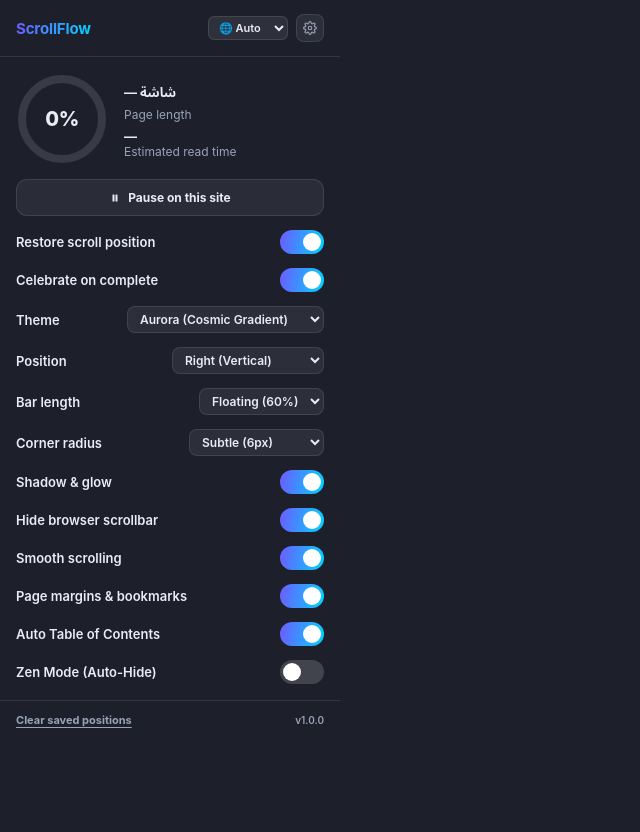
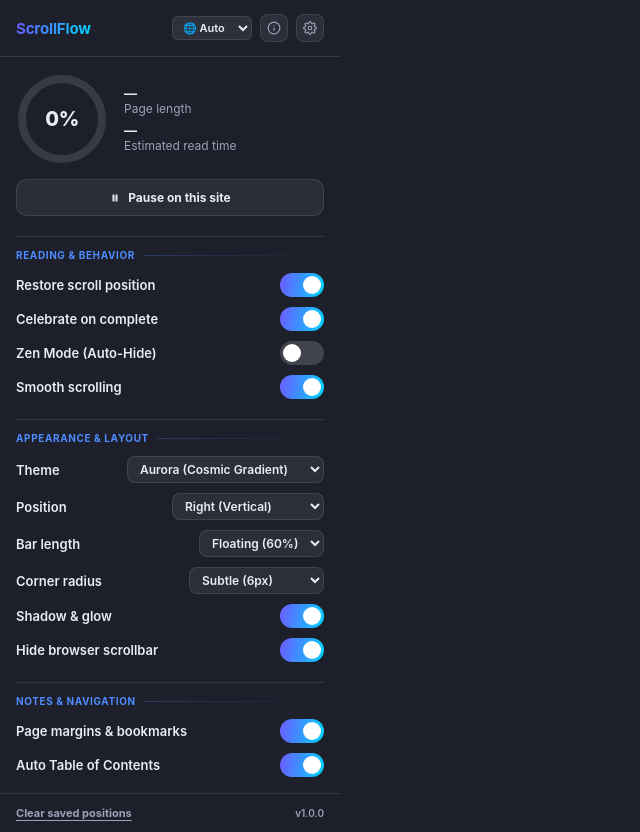
Before and after one commit to 7usien/scrollflow, a website built with Vite: page src/popup/popup.html in a window 1280 px wide. Shown: the whole page, without its empty margins (0-640 px from the left). Before the commit the page ends 800 px from the top, so only its background shows below. Built offline with nearby package versions, Linux system fonts and the light colour scheme; some packages are replaced by stand-ins of ours; no server answers.

Commit message:
feat(popup): add about button, fix placeholder locale, and group controls into titled sections

```diff
--- a/src/popup/popup.css
+++ b/src/popup/popup.css
@@ -222,6 +222,38 @@ header .gear:hover {
   border-color: rgba(255, 255, 255, 0.2);
 }
 
+.popup-section {
+  display: flex;
+  flex-direction: column;
+  gap: 10px;
+  padding-top: 12px;
+  margin-top: 6px;
+  border-top: 1px solid var(--sf-border);
+}
+
+.popup-section-title {
+  font-size: 10px;
+  font-weight: 700;
+  text-transform: uppercase;
+  letter-spacing: 0.06em;
+  color: var(--sf-brand-mid);
+  display: flex;
+  align-items: center;
+  gap: 8px;
+  margin-bottom: 2px;
+}
+
+.popup-section-title::after {
+  content: "";
+  flex: 1;
+  height: 1px;
+  background: linear-gradient(90deg, rgba(78, 140, 255, 0.25), transparent);
+}
+
+body[dir="rtl"] .popup-section-title::after {
+  background: linear-gradient(-90deg, rgba(78, 140, 255, 0.25), transparent);
+}
+
 .row {
   display: flex;
   justify-content: space-between;
--- a/src/popup/popup.html
+++ b/src/popup/popup.html
@@ -22,7 +22,14 @@
         <option value="de">Deutsch</option>
         <option value="hi">हिन्दी</option>
       </select>
-      <button class="gear" id="optionsBtn" aria-label="الإعدادات">
+      <button class="gear" id="aboutBtn" title="حول ودعم المطور / About & Support" aria-label="About & Support">
+        <svg width="14" height="14" viewBox="0 0 24 24" fill="none" stroke="currentColor" stroke-width="2" stroke-linecap="round" stroke-linejoin="round">
+          <circle cx="12" cy="12" r="10"/>
+          <line x1="12" y1="16" x2="12" y2="12"/>
+          <line x1="12" y1="8" x2="12.01" y2="8"/>
+        </svg>
+      </button>
+      <button class="gear" id="optionsBtn" title="الإعدادات / Settings" aria-label="الإعدادات">
         <svg width="14" height="14" viewBox="0 0 24 24" fill="none" stroke="currentColor" stroke-width="2" stroke-linecap="round" stroke-linejoin="round">
           <circle cx="12" cy="12" r="3"/>
           <path d="M19.4 15a1.7 1.7 0 0 0 .3 1.9l.1.1a2 2 0 1 1-2.8 2.8l-.1-.1a1.7 1.7 0 0 0-1.9-.3 1.7 1.7 0 0 0-1 1.5V21a2 2 0 1 1-4 0v-.1A1.7 1.7 0 0 0 9 19.4a1.7 1.7 0 0 0-1.9.3l-.1.1a2 2 0 1 1-2.8-2.8l.1-.1a1.7 1.7 0 0 0 .3-1.9 1.7 1.7 0 0 0-1.5-1H3a2 2 0 1 1 0-4h.1A1.7 1.7 0 0 0 4.6 9a1.7 1.7 0 0 0-.3-1.9l-.1-.1a2 2 0 1 1 2.8-2.8l.1.1a1.7 1.7 0 0 0 1.9.3H9a1.7 1.7 0 0 0 1-1.5V3a2 2 0 1 1 4 0v.1a1.7 1.7 0 0 0 1 1.5 1.7 1.7 0 0 0 1.9-.3l.1-.1a2 2 0 1 1 2.8 2.8l-.1.1a1.7 1.7 0 0 0-.3 1.9V9a1.7 1.7 0 0 0 1.5 1H21a2 2 0 1 1 0 4h-.1a1.7 1.7 0 0 0-1.5 1z"/>
@@ -49,7 +56,7 @@
         <div class="pct" id="donutPct">0%</div>
       </div>
       <div class="stats">
-        <div><b id="statScreens">— شاشة</b><br/><span id="lblScreens">طول الصفحة</span></div>
+        <div><b id="statScreens">—</b><br/><span id="lblScreens">طول الصفحة</span></div>
         <div><b id="statTime">—</b><br/><span id="lblTime">وقت قراءة مُقدَّر</span></div>
       </div>
     </div>
@@ -62,16 +69,28 @@
       <span id="siteBtnText">إيقاف على هذا الموقع</span>
     </button>
 
+    <div class="popup-section">
+      <div class="popup-section-title" id="secReadingTitle">تجربة القراءة</div>
       <div class="row">
         <span id="lblRestore">استعادة موضع التمرير</span>
         <div class="switch" id="restoreSwitch" role="switch" aria-checked="true" tabindex="0"></div>
       </div>
-
       <div class="row">
         <span id="lblCelebrate">احتفال عند الإكمال</span>
         <div class="switch" id="celebrateSwitch" role="switch" aria-checked="true" tabindex="0"></div>
       </div>
+      <div class="row">
+        <span id="lblZenMode">وضع القراءة الهادئ</span>
+        <div class="switch" id="zenModeSwitch" role="switch" aria-checked="false" tabindex="0"></div>
+      </div>
+      <div class="row">
+        <span id="lblSmoothScroll">تصفح سلس للصفحة</span>
+        <div class="switch" id="smoothScrollSwitch" role="switch" aria-checked="true" tabindex="0"></div>
+      </div>
+    </div>
 
+    <div class="popup-section">
+      <div class="popup-section-title" id="secAppearanceTitle">المظهر والتخطيط</div>
       <div class="row">
         <span id="lblTheme">الستايل</span>
         <select id="themeSelect">
@@ -83,7 +102,6 @@
           <option value="mono">Mono (رمادي كلاسيكي)</option>
         </select>
       </div>
-
       <div class="row">
         <span id="lblPosition">الموضع</span>
         <select id="positionSelect">
@@ -93,7 +111,6 @@
           <option value="bottom">أسفل (أفقي)</option>
         </select>
       </div>
-
       <div class="row">
         <span id="lblLength">امتداد الشريط</span>
         <select id="lengthSelect">
@@ -101,7 +118,6 @@
           <option value="full">كامل 100%</option>
         </select>
       </div>
-
       <div class="row">
         <span id="lblRadius">انحناء الحواف</span>
         <select id="radiusSelect">
@@ -110,35 +126,26 @@
           <option value="sharp">مستطيلة حادة (2px)</option>
         </select>
       </div>
-
       <div class="row">
         <span id="lblShadow">إظهار الظل والتوهج</span>
         <div class="switch" id="shadowSwitch" role="switch" aria-checked="true" tabindex="0"></div>
       </div>
-
       <div class="row">
         <span id="lblHideScrollbar">إخفاء سكرول المتصفح</span>
         <div class="switch" id="hideScrollbarSwitch" role="switch" aria-checked="true" tabindex="0"></div>
       </div>
-
-    <div class="row">
-      <span id="lblSmoothScroll">تصفح سلس للصفحة</span>
-      <div class="switch" id="smoothScrollSwitch" role="switch" aria-checked="true" tabindex="0"></div>
     </div>
 
+    <div class="popup-section">
+      <div class="popup-section-title" id="secNavigationTitle">الهوامش والفهرس</div>
       <div class="row">
         <span id="lblBookmarks">هوامش ونقاط الصفحة</span>
         <div class="switch" id="bookmarksSwitch" role="switch" aria-checked="true" tabindex="0"></div>
       </div>
-
       <div class="row">
         <span id="lblAutoToc">فهرس العناوين</span>
         <div class="switch" id="autoTocSwitch" role="switch" aria-checked="true" tabindex="0"></div>
       </div>
-
-    <div class="row">
-      <span id="lblZenMode">وضع القراءة الهادئ</span>
-      <div class="switch" id="zenModeSwitch" role="switch" aria-checked="false" tabindex="0"></div>
     </div>
   </div>
 
--- a/src/popup/popup.ts
+++ b/src/popup/popup.ts
@@ -41,11 +41,16 @@ const smoothScrollSwitch = document.getElementById('smoothScrollSwitch');
 const bookmarksSwitch = document.getElementById('bookmarksSwitch');
 const autoTocSwitch = document.getElementById('autoTocSwitch');
 const zenModeSwitch = document.getElementById('zenModeSwitch');
+const aboutBtn = document.getElementById('aboutBtn');
 const optionsBtn = document.getElementById('optionsBtn');
 const clearBtn = document.getElementById('clearBtn');
 const popupBody = document.getElementById('popupBody');
 const unsupportedNote = document.getElementById('unsupportedNote');
 const langSelect = document.getElementById('langSelect') as HTMLSelectElement | null;
+
+const secReadingTitle = document.getElementById('secReadingTitle');
+const secAppearanceTitle = document.getElementById('secAppearanceTitle');
+const secNavigationTitle = document.getElementById('secNavigationTitle');
 
 const lblRestore = document.getElementById('lblRestore');
 const lblCelebrate = document.getElementById('lblCelebrate');
@@ -69,6 +74,15 @@ function applyLocale(lang: SupportedLocale) {
   document.body.dir = dict.dir;
 
   const t = dict.popup;
+
+  if (aboutBtn) {
+    aboutBtn.title = t.btnAbout;
+    aboutBtn.setAttribute('aria-label', t.btnAbout);
+  }
+
+  if (secReadingTitle) secReadingTitle.textContent = t.secReading;
+  if (secAppearanceTitle) secAppearanceTitle.textContent = t.secAppearance;
+  if (secNavigationTitle) secNavigationTitle.textContent = t.secNavigation;
 
   if (lblScreens) lblScreens.textContent = t.lblScreens;
   if (lblTime) lblTime.textContent = t.lblTime;
@@ -159,7 +173,7 @@ async function initPopup() {
 
 function showUnsupported() {
   if (popupBody) {
-    const rows = popupBody.querySelectorAll('.row, .donut-row, .site-btn');
+    const rows = popupBody.querySelectorAll('.row, .donut-row, .site-btn, .popup-section');
     rows.forEach((r) => ((r as HTMLElement).style.display = 'none'));
   }
   if (unsupportedNote) {
@@ -187,6 +201,9 @@ function renderProgress(percent: number, metrics: Metrics | null) {
     const approxWords = Math.round(sc * 350);
     const mins = estimateReadingMinutes(approxWords);
     statTime.textContent = mins <= 1 ? t.minSingle : `${mins} ${t.minsSuffix}`;
+  } else {
+    if (statScreens) statScreens.textContent = '—';
+    if (statTime) statTime.textContent = '—';
   }
 }
 
@@ -397,6 +414,12 @@ langSelect?.addEventListener('change', async () => {
   applyLocale(effective);
 });
 
+// About & Support button in popup header
+aboutBtn?.addEventListener('click', () => {
+  const url = chrome.runtime.getURL('src/options/options.html#secAboutSection');
+  chrome.tabs.create({ url });
+});
+
 optionsBtn?.addEventListener('click', () => {
   if (chrome.runtime.openOptionsPage) {
     chrome.runtime.openOptionsPage();
--- a/src/shared/i18n/locales/ar.ts
+++ b/src/shared/i18n/locales/ar.ts
@@ -104,6 +104,10 @@ export const ar: I18nDictionary = {
   },
   popup: {
     langBtn: 'اللغة',
+    btnAbout: 'حول ودعم المطور',
+    secReading: 'تجربة القراءة',
+    secAppearance: 'المظهر والتخطيط',
+    secNavigation: 'الهوامش والفهرس',
     lblScreens: 'طول الصفحة',
     lblTime: 'وقت قراءة مُقدَّر',
     screensSuffix: 'شاشة',
--- a/src/shared/i18n/locales/de.ts
+++ b/src/shared/i18n/locales/de.ts
@@ -104,6 +104,10 @@ export const de: I18nDictionary = {
   },
   popup: {
     langBtn: 'Sprache',
+    btnAbout: 'Über & Unterstützung',
+    secReading: 'Lesen & Verhalten',
+    secAppearance: 'Erscheinungsbild & Layout',
+    secNavigation: 'Notizen & Navigation',
     lblScreens: 'Seitenlänge',
     lblTime: 'Geschätzte Lesezeit',
     screensSuffix: 'Seiten',
--- a/src/shared/i18n/locales/en.ts
+++ b/src/shared/i18n/locales/en.ts
@@ -104,6 +104,10 @@ export const en: I18nDictionary = {
   },
   popup: {
     langBtn: 'Language',
+    btnAbout: 'About & Support',
+    secReading: 'Reading & Behavior',
+    secAppearance: 'Appearance & Layout',
+    secNavigation: 'Notes & Navigation',
     lblScreens: 'Page length',
     lblTime: 'Estimated read time',
     screensSuffix: 'screens',
--- a/src/shared/i18n/locales/fr.ts
+++ b/src/shared/i18n/locales/fr.ts
@@ -104,6 +104,10 @@ export const fr: I18nDictionary = {
   },
   popup: {
     langBtn: 'Langue',
+    btnAbout: 'À propos et Soutien',
+    secReading: 'Expérience de lecture',
+    secAppearance: 'Apparence et Disposition',
+    secNavigation: 'Notes et Navigation',
     lblScreens: 'Longueur de page',
     lblTime: 'Temps de lecture estimé',
     screensSuffix: 'écrans',
--- a/src/shared/i18n/locales/hi.ts
+++ b/src/shared/i18n/locales/hi.ts
@@ -104,6 +104,10 @@ export const hi: I18nDictionary = {
   },
   popup: {
     langBtn: 'भाषा',
+    btnAbout: 'के बारे में और सहायता',
+    secReading: 'पठन और व्यवहार',
+    secAppearance: 'दिखावट और लेआउट',
+    secNavigation: 'नोट्स और नेविगेशन',
     lblScreens: 'पेज की लंबाई',
     lblTime: 'अनुमानित पढ़ने का समय',
     screensSuffix: 'स्क्रीन',
--- a/src/shared/i18n/locales/it.ts
+++ b/src/shared/i18n/locales/it.ts
@@ -104,6 +104,10 @@ export const it: I18nDictionary = {
   },
   popup: {
     langBtn: 'Lingua',
+    btnAbout: 'Informazioni e Supporto',
+    secReading: 'Esperienza di lettura',
+    secAppearance: 'Aspetto e Layout',
+    secNavigation: 'Note e Navigazione',
     lblScreens: 'Lunghezza pagina',
     lblTime: 'Tempo di lettura stimato',
     screensSuffix: 'schermate',
--- a/src/shared/i18n/locales/ja.ts
+++ b/src/shared/i18n/locales/ja.ts
@@ -104,6 +104,10 @@ export const ja: I18nDictionary = {
   },
   popup: {
     langBtn: '言語',
+    btnAbout: '情報とサポート',
+    secReading: '読書と動作',
+    secAppearance: '外観とレイアウト',
+    secNavigation: 'メモと目次',
     lblScreens: 'ページ長',
     lblTime: '推定読了時間',
     screensSuffix: '画面分',
--- a/src/shared/i18n/locales/ru.ts
+++ b/src/shared/i18n/locales/ru.ts
@@ -104,6 +104,10 @@ export const ru: I18nDictionary = {
   },
   popup: {
     langBtn: 'Язык',
+    btnAbout: 'О расширении и поддержка',
+    secReading: 'Чтение и поведение',
+    secAppearance: 'Внешний вид и стиль',
+    secNavigation: 'Заметки и навигация',
     lblScreens: 'Длина страницы',
     lblTime: 'Время чтения',
     screensSuffix: 'экранов',
--- a/src/shared/i18n/locales/zh.ts
+++ b/src/shared/i18n/locales/zh.ts
@@ -104,6 +104,10 @@ export const zh: I18nDictionary = {
   },
   popup: {
     langBtn: '语言',
+    btnAbout: '关于与支持',
+    secReading: '阅读与行为',
+    secAppearance: '外观与布局',
+    secNavigation: '批注与大纲',
     lblScreens: '页面长度',
     lblTime: '预计阅读用时',
     screensSuffix: '屏',
--- a/src/shared/i18n/types.ts
+++ b/src/shared/i18n/types.ts
@@ -98,6 +98,10 @@ export interface I18nDictionary {
   };
   popup: {
     langBtn: string;
+    btnAbout: string;
+    secReading: string;
+    secAppearance: string;
+    secNavigation: string;
     lblScreens: string;
     lblTime: string;
     screensSuffix: string;
```
Also changed, not shown: src/options/options.ts (+21 -1 lines). Lines whose indentation alone changed are shown as unchanged.
